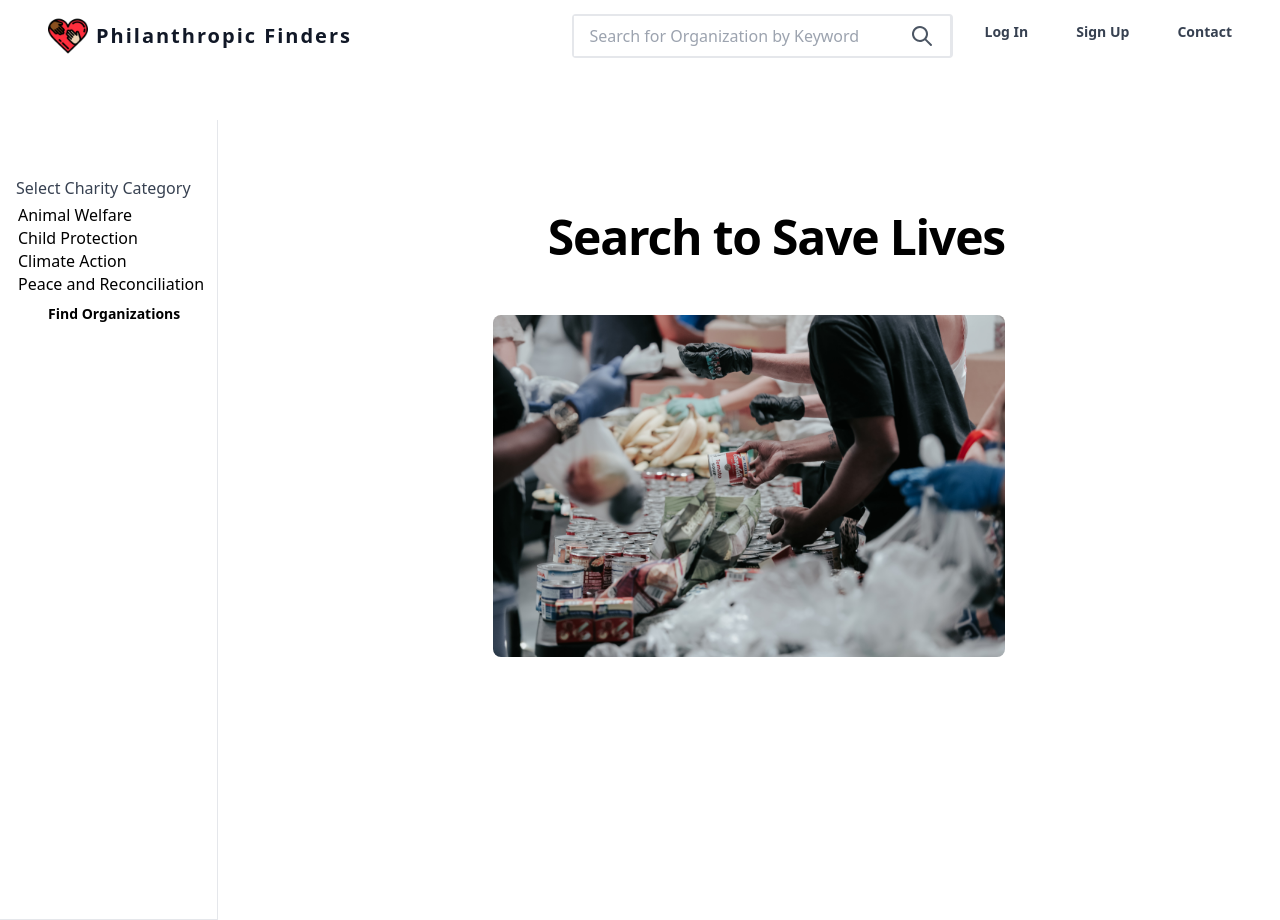
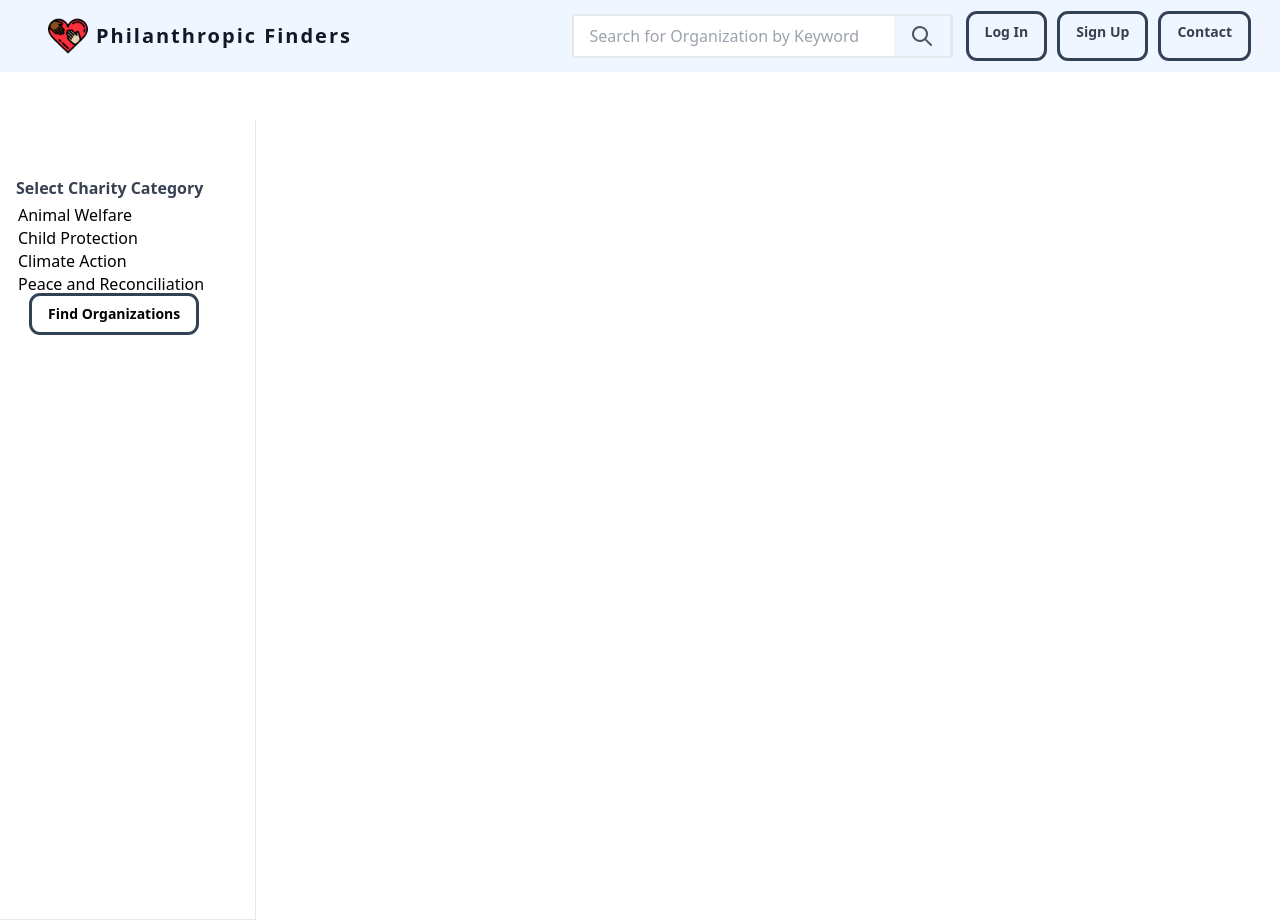
Before and after one commit to vnoelifant/charity-finder, a Django app: page /project_detail/1/ in a window 1280 px wide. Run offline with Django 4.2, Linux system fonts and the light colour scheme; data comes from the database, SQL or seed files in the repository; data that the repository does not hold is empty; some libraries are stand-ins or nearby versions; some web fonts are replaced.

Commit message:
color updates

```diff
--- a/templates/base.html
+++ b/templates/base.html
@@ -13,7 +13,7 @@
 <body>
 <!-- component -->
 <script src="https://cdn.jsdelivr.net/gh/alpinejs/alpine@v2.x.x/dist/alpine.min.js" defer></script>
-<div class="w-full text-gray-700 bg-white dark-mode:text-gray-200 dark-mode:bg-gray-800">
+<div class="w-full text-gray-700 bg-blue-50 dark-mode:text-gray-200 dark-mode:bg-gray-800">
   <div x-data="{ open: false }" class="flex flex-col max-w-screen-xl px-4 mx-auto md:items-center md:justify-between md:flex-row md:px-6 lg:px-8">
     <div class="p-4 flex flex-row items-center justify-between">
       <div class="h-10 w-10 self-center mr-2">
@@ -43,9 +43,9 @@
           </div>
         </div>
       </form>
-      <a class="px-4 py-2 mt-2 text-sm font-lusistana font-semibold bg-transparent rounded-lg dark-mode:bg-transparent dark-mode:hover:bg-gray-600 dark-mode:focus:bg-gray-600 dark-mode:focus:text-white dark-mode:hover:text-white dark-mode:text-gray-200 md:mt-0 md:ml-4 hover:text-gray-900 focus:text-gray-900 hover:bg-gray-200 focus:bg-gray-200 focus:outline-none focus:shadow-outline" href="#">Log In</a>
-      <a class="px-4 py-2 mt-2 text-sm font-lusistana font-semibold bg-transparent rounded-lg dark-mode:bg-transparent dark-mode:hover:bg-gray-600 dark-mode:focus:bg-gray-600 dark-mode:focus:text-white dark-mode:hover:text-white dark-mode:text-gray-200 md:mt-0 md:ml-4 hover:text-gray-900 focus:text-gray-900 hover:bg-gray-200 focus:bg-gray-200 focus:outline-none focus:shadow-outline" href="#">Sign Up</a>
-      <a class="px-4 py-2 mt-2 text-sm font-lusistana font-semibold bg-transparent rounded-lg dark-mode:bg-transparent dark-mode:hover:bg-gray-600 dark-mode:focus:bg-gray-600 dark-mode:focus:text-white dark-mode:hover:text-white dark-mode:text-gray-200 md:mt-0 md:ml-4 hover:text-gray-900 focus:text-gray-900 hover:bg-gray-200 focus:bg-gray-200 focus:outline-none focus:shadow-outline" href="#">Contact</a>
+      <a class="px-4 py-2 mt-2 bg-gray-light outline outline-slate-700 text-sm font-lusistana font-semibold bg-transparent rounded-lg dark-mode:bg-transparent dark-mode:hover:bg-gray-600 dark-mode:focus:bg-gray-600 dark-mode:focus:text-white dark-mode:hover:text-white dark-mode:text-gray-200 md:mt-0 md:ml-4 hover:text-gray-900 focus:text-gray-900 hover:bg-gray-200 focus:bg-gray-200 focus:outline-none focus:shadow-outline" href="#">Log In</a>
+      <a class="px-4 py-2 mt-2 bg-gray-light outline outline-slate-700 text-sm font-lusistana font-semibold bg-transparent rounded-lg dark-mode:bg-transparent dark-mode:hover:bg-gray-600 dark-mode:focus:bg-gray-600 dark-mode:focus:text-white dark-mode:hover:text-white dark-mode:text-gray-200 md:mt-0 md:ml-4 hover:text-gray-900 focus:text-gray-900 hover:bg-gray-200 focus:bg-gray-200 focus:outline-none focus:shadow-outline" href="#">Sign Up</a>
+      <a class="px-4 py-2 mt-2 bg-gray-light outline outline-slate-700 text-sm font-lusistana font-semibold bg-transparent rounded-lg dark-mode:bg-transparent dark-mode:hover:bg-gray-600 dark-mode:focus:bg-gray-600 dark-mode:focus:text-white dark-mode:hover:text-white dark-mode:text-gray-200 md:mt-0 md:ml-4 hover:text-gray-900 focus:text-gray-900 hover:bg-gray-200 focus:bg-gray-200 focus:outline-none focus:shadow-outline" href="#">Contact</a>
     </nav>
   </div>
 </div>
@@ -56,7 +56,7 @@
       <aside>
         <form action="{% url 'orgs_theme' %}" method="get" class="w-64 mx-auto">
           <label class="block text-left" style="max-width: 300px">
-            <span class="text-gray-700 font-lusistana">Select Charity Category</span>
+            <span class="text-gray-700 font-lusistana font-bold">Select Charity Category</span>
             {% load themes %}
             {% get_themes as themes %}
             <select class="form-multiselect block w-full mt-1" name="themes" multiple>
@@ -65,7 +65,7 @@
               {% endfor %}
             </select>
             <span>
-              <button class="px-4 py-2 mt-2 text-sm font-lusistana font-semibold bg-transparent rounded-lg dark-mode:bg-transparent dark-mode:hover:bg-gray-600 dark-mode:focus:bg-gray-600 dark-mode:focus:text-white dark-mode:hover:text-white dark-mode:text-gray-200 md:mt-0 md:ml-4 hover:text-gray-900 focus:text-gray-900 hover:bg-gray-200 focus:bg-gray-200 focus:outline-none focus:shadow-outline">
+              <button class="px-4 py-2 mt-2 bg-gray-light outline outline-slate-700 text-sm font-lusistana font-semibold bg-transparent rounded-lg dark-mode:bg-transparent dark-mode:hover:bg-gray-600 dark-mode:focus:bg-gray-600 dark-mode:focus:text-white dark-mode:hover:text-white dark-mode:text-gray-200 md:mt-0 md:ml-4 hover:text-gray-900 focus:text-gray-900 hover:bg-gray-200 focus:bg-gray-200 focus:outline-none focus:shadow-outline">
                 Find Organizations
               </button>
             </span>
@@ -75,21 +75,6 @@
     </div>
   </div>
 
-<!--
-<div class="bg-[url('../static/img/charity.jpg')]"></div>
--->
-
-<div class="container">
-  <div class="flex justify-center items-center h-full">
-    <div class="text-right text-blue px-6 md:px-12">
-      <h2 class="text-5xl font-bold tracking-tight leading-tight mb-12">
-        Search to Save Lives
-      </h2>
-      <img src="{% static 'img/kitchen.jpg' %}" class="max-w-lg h-auto rounded-lg" alt="..." />
-    <div>
-  <div>
-</div>
-
 <div>
   {% block body %}{% endblock %}
 </div>
--- a/templates/project_detail.html
+++ b/templates/project_detail.html
@@ -28,9 +28,25 @@
                     <span class="font-bold">Activities:</span>
                      {{project.activities}}
                 </p>
+                <p class="text-gray-700 text-base mb-4 font-lusistana ">
+                    <span class="font-bold">Funding:</span>
+                     {{project.funding}}
+                </p>
+                <p class="text-gray-700 text-base mb-4 font-lusistana ">
+                    <span class="font-bold">Donation Goal:</span>
+                     {{project.goal}}
+                </p>
+                <p class="text-gray-700 text-base mb-4 font-lusistana ">
+                    <span class="font-bold">Goal Remaining:</span>
+                     {{project.goal_remaining}}
+                </p>
+                <p class="text-gray-700 text-base mb-4 font-lusistana ">
+                    <span class="font-bold">Contact Name:</span>
+                     {{project.contact_name}}
+                </p>
                 <p class="text-gray-700 text-base mb-4 font-lusistana">
                     <a href="{{project.contact_url}}">
-                        <span class="font-bold">Link:</span>
+                        <span class="font-bold">Contact Link:</span>
                         {{project.contact_url}}
                     </a>
                 </p>
```
Also changed, not shown: templates/home.html (+12 -0 lines), templates/orgs_search.html (+6 -1 lines), templates/orgs_theme.html (+7 -1 lines), theme/static_src/tailwind.config.js (+7 -2 lines).
